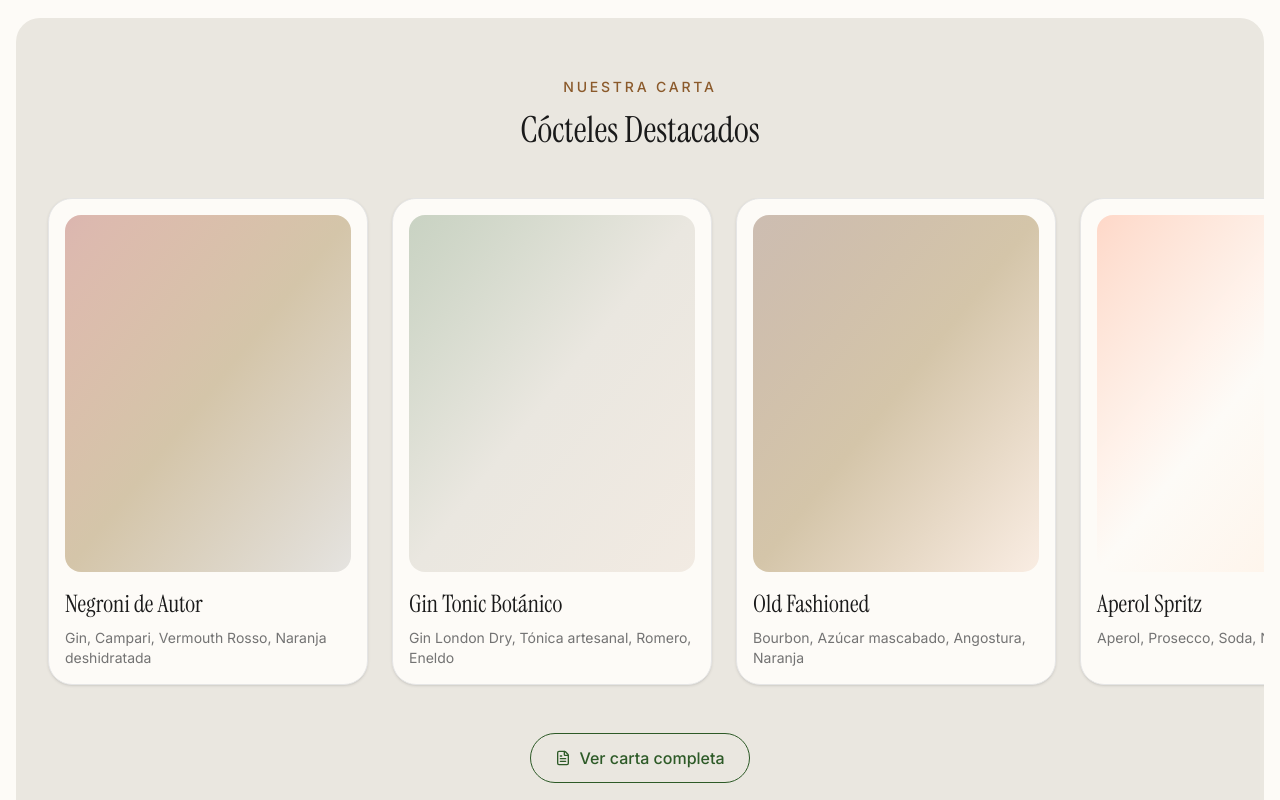
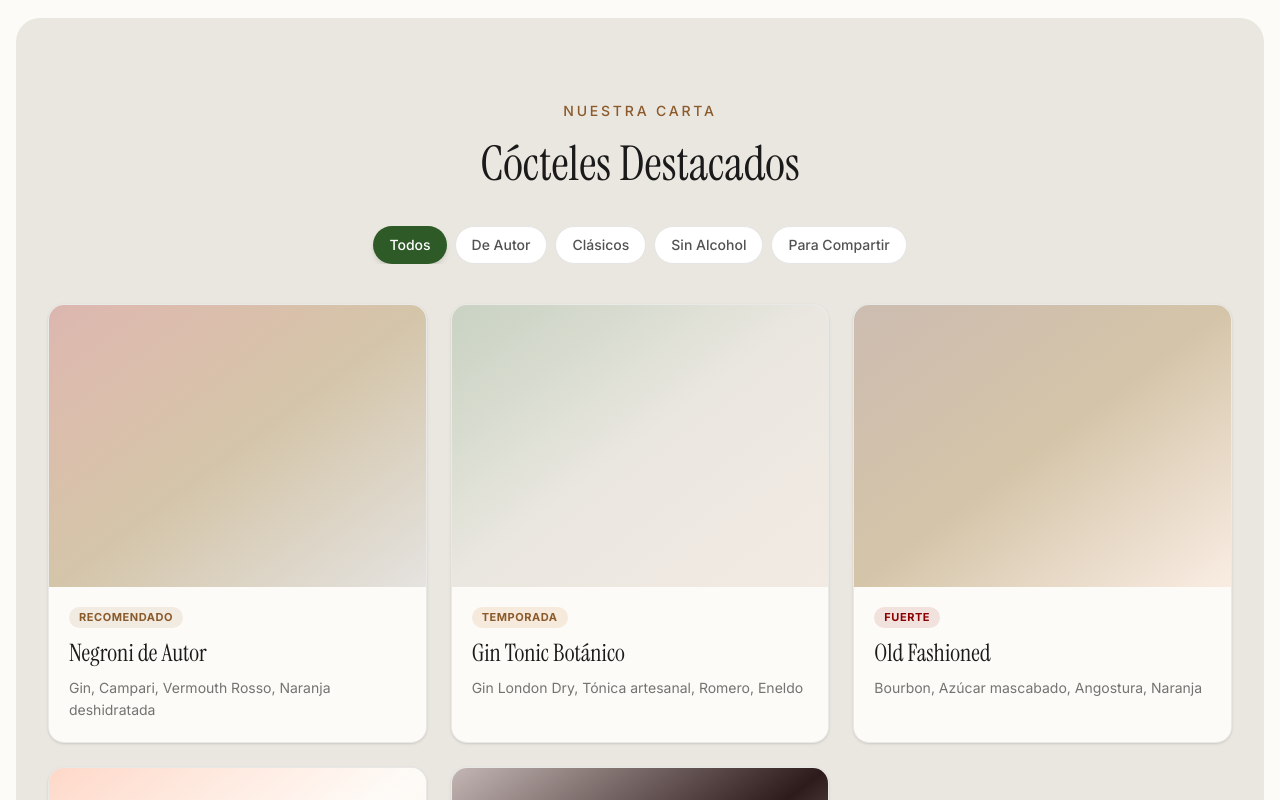
Before and after one commit to JeremiasBustos02/entre-tragos-v2, a React (Vite) app: page / in a window 1280 px wide. Shown: the part 1360-2160 px from the top of the page. Built offline with nearby package versions, Linux system fonts and the light colour scheme.

Commit message:
refactor: redesign completo de seccion tragos

```diff
--- a/src/app/components/CocktailShowcase.tsx
+++ b/src/app/components/CocktailShowcase.tsx
@@ -1,10 +1,46 @@
+'use client';
+
+import { useState } from 'react';
 import { FileText } from 'lucide-react';
+
+type CocktailTag = 'sin-alcohol' | 'recomendado' | 'temporada' | 'fuerte';
+
+type CocktailCategory = 'todos' | 'de-autor' | 'clasicos' | 'sin-alcohol' | 'compartir';
 
 type CocktailItem = {
   id: string;
   name: string;
   ingredients: string;
   gradient: string;
+  category: CocktailCategory;
+  tags: CocktailTag[];
+};
+
+const CATEGORIES: { id: CocktailCategory; label: string }[] = [
+  { id: 'todos', label: 'Todos' },
+  { id: 'de-autor', label: 'De Autor' },
+  { id: 'clasicos', label: 'Clásicos' },
+  { id: 'sin-alcohol', label: 'Sin Alcohol' },
+  { id: 'compartir', label: 'Para Compartir' },
+];
+
+const TAG_STYLES: Record<CocktailTag, { label: string; classes: string }> = {
+  'sin-alcohol': {
+    label: 'Sin Alcohol',
+    classes: 'bg-[#2D5A27]/10 text-[#2D5A27]',
+  },
+  recomendado: {
+    label: 'Recomendado',
+    classes: 'bg-[#8B5A2B]/10 text-[#8B5A2B]',
+  },
+  temporada: {
+    label: 'Temporada',
+    classes: 'bg-[#D4A574]/20 text-[#8B5A2B]',
+  },
+  fuerte: {
+    label: 'Fuerte',
+    classes: 'bg-[#8B0000]/10 text-[#8B0000]',
+  },
 };
 
 const COCKTAILS: CocktailItem[] = [
@@ -13,78 +49,137 @@ const COCKTAILS: CocktailItem[] = [
     name: 'Negroni de Autor',
     ingredients: 'Gin, Campari, Vermouth Rosso, Naranja deshidratada',
     gradient: 'from-[#8B0000]/30 via-[#D4C5A9] to-[#1A1A1A]/10',
+    category: 'de-autor',
+    tags: ['recomendado'],
   },
   {
     id: 'gin-tonic-botanico',
     name: 'Gin Tonic Botánico',
     ingredients: 'Gin London Dry, Tónica artesanal, Romero, Eneldo',
     gradient: 'from-[#2D5A27]/25 via-[#EAE7E0] to-[#8B5A2B]/10',
+    category: 'de-autor',
+    tags: ['temporada'],
   },
   {
     id: 'old-fashioned',
     name: 'Old Fashioned',
     ingredients: 'Bourbon, Azúcar mascabado, Angostura, Naranja',
     gradient: 'from-[#5C2E0E]/30 via-[#D4C5A9] to-[#D2691E]/10',
+    category: 'clasicos',
+    tags: ['fuerte'],
   },
   {
     id: 'aperol-spritz',
     name: 'Aperol Spritz',
     ingredients: 'Aperol, Prosecco, Soda, Naranja, Hielo',
     gradient: 'from-[#FF6B35]/25 via-[#FDFBF7] to-[#FF8C00]/10',
+    category: 'compartir',
+    tags: ['temporada'],
   },
   {
     id: 'espresso-martini',
     name: 'Espresso Martini',
     ingredients: 'Vodka, Espresso, Licor de café, Jarabe de vainilla',
     gradient: 'from-[#3C1414]/30 via-[#2D1B1B] to-[#8B4513]/20',
+    category: 'de-autor',
+    tags: ['recomendado'],
   },
 ];
 
 export default function CocktailShowcase() {
+  const [activeCategory, setActiveCategory] = useState<CocktailCategory>('todos');
+
+  const filteredCocktails =
+    activeCategory === 'todos'
+      ? COCKTAILS
+      : COCKTAILS.filter((c) => c.category === activeCategory);
+
   return (
     <section
-      className="py-14 bg-[#EAE7E0] overflow-hidden rounded-3xl"
-      aria-labelledby="cocktail-heading"
+      id="carta"
+      className="py-16 sm:py-20 bg-[#EAE7E0] overflow-hidden rounded-3xl"
+      aria-labelledby="carta-heading"
     >
-      <div className="text-center mb-12 px-4">
-        <span className="text-sm font-medium text-[#8B5A2B] uppercase tracking-[0.2em]">
+      <div className="text-center mb-8 px-4">
+        <span className="text-xs sm:text-sm font-medium text-[#8B5A2B] uppercase tracking-[0.2em]">
           Nuestra Carta
         </span>
         <h2
-          id="cocktail-heading"
-          className="font-serif text-4xl text-[#1A1A1A] mt-3"
+          id="carta-heading"
+          className="font-serif text-3xl sm:text-4xl lg:text-5xl text-[#1A1A1A] mt-3 leading-tight"
         >
           Cócteles Destacados
         </h2>
       </div>
 
-      <div className="flex overflow-x-auto snap-x snap-mandatory hide-scrollbar gap-6 px-4 md:px-8 pb-8">
-        {COCKTAILS.map((cocktail) => (
+      <div
+        className="flex justify-center gap-2 mb-10 px-4 overflow-x-auto hide-scrollbar"
+        role="tablist"
+        aria-label="Filtrar por categoría"
+      >
+        {CATEGORIES.map((cat) => (
+          <button
+            key={cat.id}
+            role="tab"
+            aria-selected={activeCategory === cat.id}
+            onClick={() => setActiveCategory(cat.id)}
+            className={`px-4 py-2 rounded-full text-sm font-medium whitespace-nowrap transition-all duration-200 focus-visible:ring-2 focus-visible:ring-[#2D5A27] focus-visible:ring-offset-2 focus-visible:outline-none ${
+              activeCategory === cat.id
+                ? 'bg-[#2D5A27] text-white shadow-md'
+                : 'bg-white text-neutral-600 hover:bg-neutral-100 border border-neutral-200'
+            }`}
+          >
+            {cat.label}
+          </button>
+        ))}
+      </div>
+
+      <div className="grid grid-cols-1 sm:grid-cols-2 lg:grid-cols-3 gap-6 px-4 md:px-8">
+        {filteredCocktails.map((cocktail) => (
           <article
             key={cocktail.id}
-            className="min-w-[280px] md:min-w-[320px] snap-center bg-[#FDFBF7] rounded-3xl p-4 shadow-sm border border-neutral-200 transition-transform hover:-translate-y-2"
+            className="group bg-[#FDFBF7] rounded-2xl overflow-hidden border border-neutral-200/80 shadow-sm transition-all duration-300 hover:shadow-lg hover:-translate-y-1 focus-within:ring-2 focus-within:ring-[#2D5A27] focus-within:ring-offset-2"
           >
+            <div className="relative w-full aspect-[4/3] overflow-hidden">
               <div
-              className={`w-full aspect-[4/5] rounded-2xl overflow-hidden mb-4 bg-gradient-to-br ${cocktail.gradient}`}
+                className={`absolute inset-0 bg-gradient-to-br ${cocktail.gradient} transition-transform duration-500 ease-out group-hover:scale-105`}
                 role="img"
                 aria-label={cocktail.name}
               />
-            <h3 className="font-serif text-2xl text-[#1A1A1A]">
+            </div>
+
+            <div className="p-4 sm:p-5 flex flex-col gap-2">
+              {cocktail.tags.length > 0 && (
+                <div className="flex flex-wrap gap-1.5">
+                  {cocktail.tags.map((tag) => (
+                    <span
+                      key={tag}
+                      className={`text-[10px] sm:text-[11px] font-bold uppercase tracking-wider px-2.5 py-0.5 rounded-full ${TAG_STYLES[tag].classes}`}
+                    >
+                      {TAG_STYLES[tag].label}
+                    </span>
+                  ))}
+                </div>
+              )}
+
+              <h3 className="font-serif text-xl sm:text-2xl text-[#1A1A1A] leading-snug">
                 {cocktail.name}
               </h3>
-            <p className="text-sm text-neutral-500 mt-2">
+
+              <p className="text-sm text-neutral-500 leading-relaxed">
                 {cocktail.ingredients}
               </p>
+            </div>
           </article>
         ))}
       </div>
 
-      <div className="flex justify-center mt-4">
+      <div className="flex justify-center mt-10">
         <a
           href="/carta.pdf"
           target="_blank"
           rel="noopener noreferrer"
-          className="inline-flex items-center gap-2 px-6 py-3 rounded-full border border-[#2D5A27] text-[#2D5A27] font-medium hover:bg-[#2D5A27] hover:text-white transition-colors duration-300"
+          className="inline-flex items-center gap-2 px-6 py-3 rounded-full border border-[#2D5A27] text-[#2D5A27] font-medium hover:bg-[#2D5A27] hover:text-white transition-colors duration-300 focus-visible:ring-2 focus-visible:ring-[#2D5A27] focus-visible:ring-offset-2 focus-visible:outline-none"
         >
           <FileText className="w-4 h-4" />
           Ver carta completa
```
Lines whose indentation alone changed are shown as unchanged.
